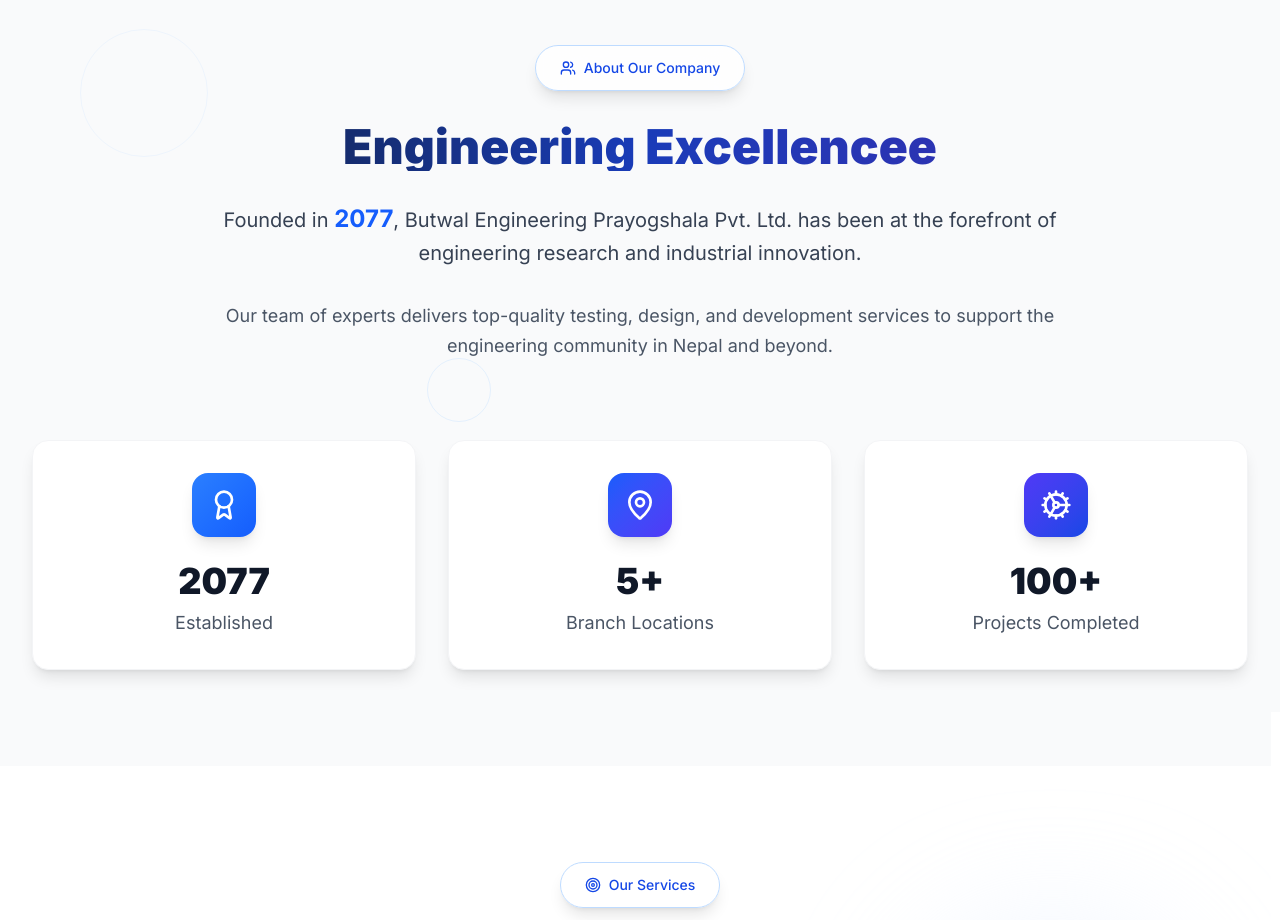
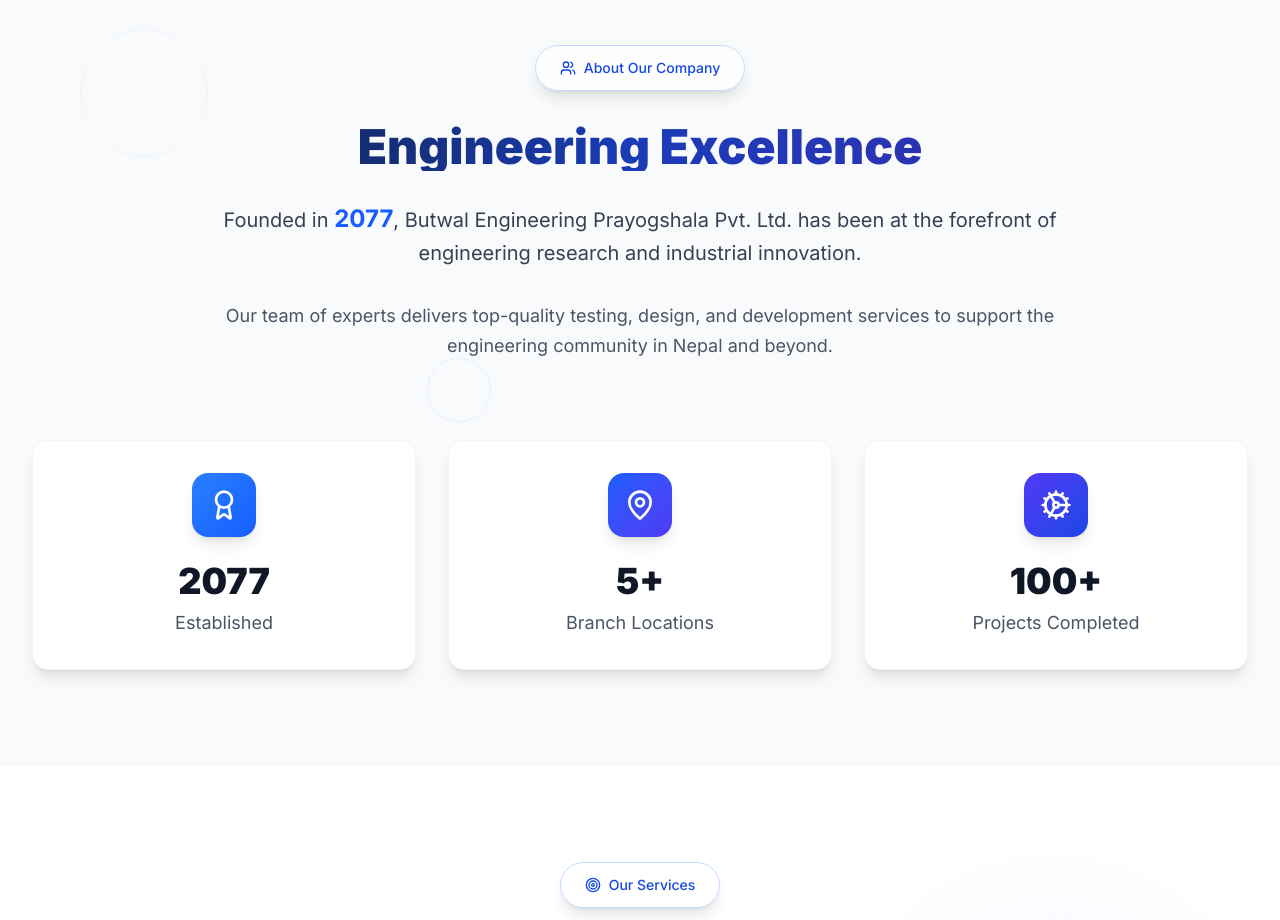
Before and after one commit to pujangyawali75/butwalengineeringprayogshala, a Next.js app: page / in a window 1280 px wide. Shown: the part 800-1720 px from the top of the page. Built offline with nearby package versions, Linux system fonts and the light colour scheme.

Commit message:
changed something

```diff
--- a/app/page.tsx
+++ b/app/page.tsx
@@ -129,7 +129,7 @@ export default function HomePage() {
               About Our Company
             </div>
             <h2 className="text-5xl font-black bg-gradient-to-r from-gray-900 via-blue-800 to-indigo-800 bg-clip-text text-transparent mb-8">
-              Engineering Excellencee
+              Engineering Excellence
             </h2>
             <div className="max-w-4xl mx-auto">
               <p className="text-xl text-gray-700 leading-relaxed mb-8">
```
